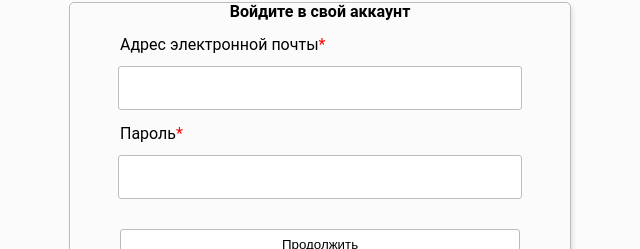
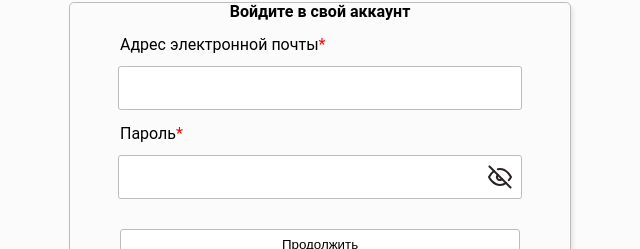
Before and after one commit to ellameon/a_code, a React app: page / in a window 1280 px wide. Shown: the part 259-508 px from the top of the page, without its empty margins (320-960 px from the left). Built offline with nearby package versions, Linux system fonts and the light colour scheme.

Commit message:
fixes auth

```diff
--- a/src/view/auth/AuthComponent.tsx
+++ b/src/view/auth/AuthComponent.tsx
@@ -1,5 +1,6 @@
 import styles from "./index.module.scss"
 import { ReactComponent as Logo } from "../../style/assets/logo.svg";
+import { ReactComponent as Close } from "../../style/assets/eye-off.svg";
 import { useEffect, useState } from "react";
 import { useLogin } from "../../service";
 
@@ -11,6 +12,7 @@ export const AuthComponent = () => {
   const [isLoginError, setIsLoginError] = useState(false)
   const [isEmailError, setIsEmailError] = useState(false)
   const [isPasswordError, setIsPasswordError] = useState(false)
+  const [isPasswordOpen, setIsPasswordOpen] = useState(false)
 
   useEffect(() => {
     if (error) {
@@ -66,7 +68,7 @@ export const AuthComponent = () => {
           <label htmlFor="password">Пароль<span>*</span></label>
           <input
             className={styles.input}
-            type="password"
+            type={isPasswordOpen ? "" : "password"}
             id="password"
             name="password"
             value={password}
@@ -74,6 +76,7 @@ export const AuthComponent = () => {
             required
             autoComplete={"off"}
           />
+          <Close className={styles.closeIcon} onClick={() => setIsPasswordOpen(!isPasswordOpen)}/>
           {isPasswordError &&
             <div className={styles.error}>
               Введите пароль
--- a/src/view/auth/index.module.scss
+++ b/src/view/auth/index.module.scss
@@ -30,6 +30,7 @@
 
 .inputWrapper {
   display: flex;
+  position: relative;
   flex-flow: column;
   align-items: center;
   margin-top: 15px;
@@ -89,11 +90,19 @@
   border: 1px solid #BCBCBC;
   margin-top: 30px;
   background: white;
+  cursor: pointer;
 }
 
 .info {
   text-align: center;
   margin-top: 10px;
+}
+
+.closeIcon {
+  position: absolute;
+  top: 40px;
+  right: 8px;
+  cursor: pointer;
 }
 
 .error {
--- a/src/view/tree-view/components/tree/index.module.scss
+++ b/src/view/tree-view/components/tree/index.module.scss
@@ -12,7 +12,8 @@
 .button {
   height: 30px;
   border-radius: 3px;
-  border: 1px solid #BCBCBC
+  border: 1px solid #BCBCBC;
+  cursor: pointer;
 }
 
 .content {
```
Also changed, not shown: src/style/assets/eye-off.svg (added).
